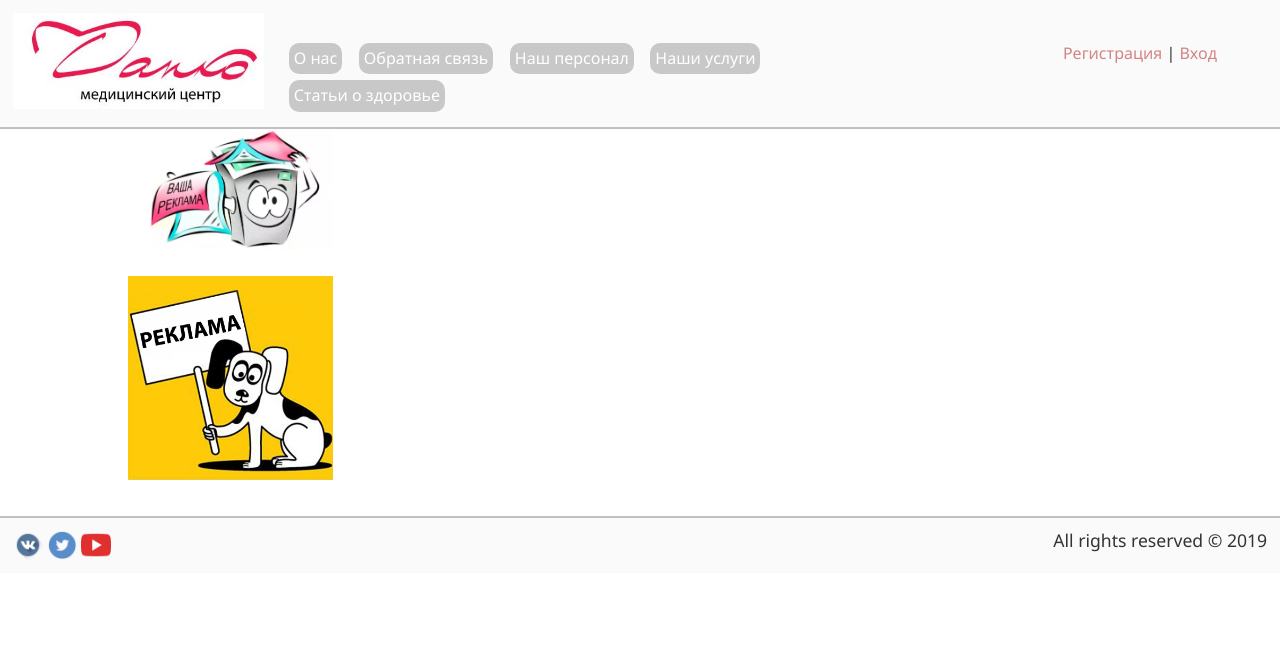
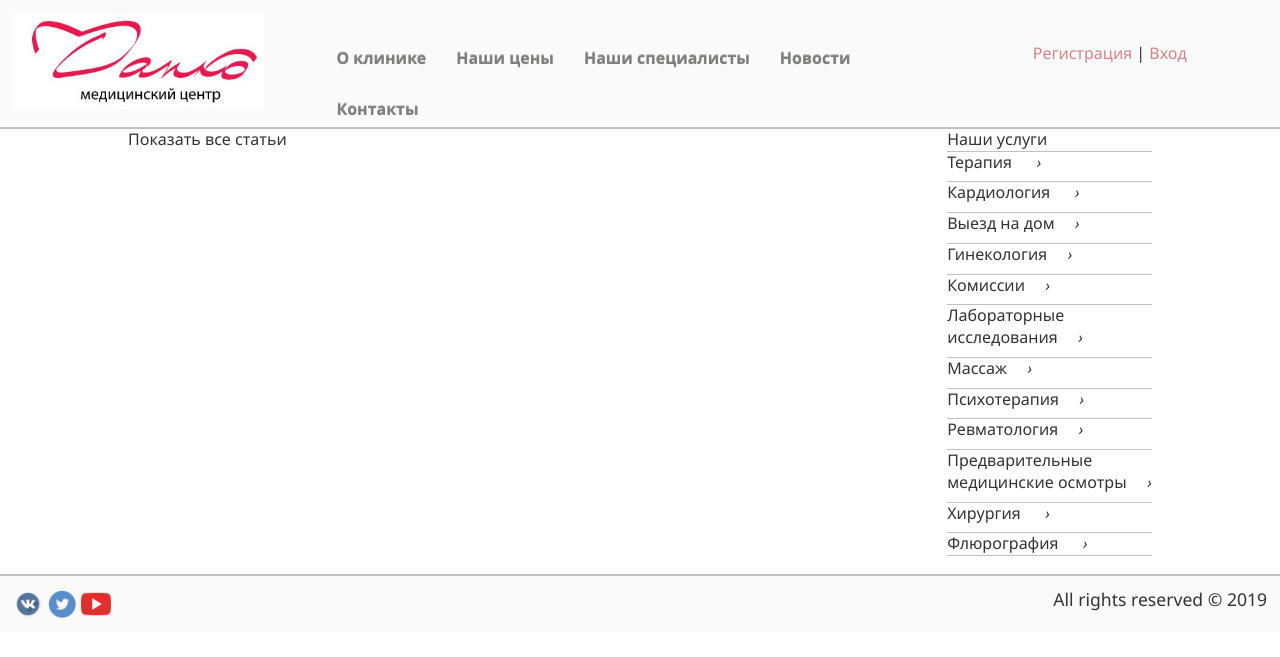
Before and after one commit to Slavko13/mysite, a PHP site: page /stats.php in a window 1280 px wide. Shown: the top 657 px of the page. Run offline with PHP 8.4, Linux system fonts and the light colour scheme; data that the repository does not hold is empty; some libraries are stand-ins or nearby versions.

Commit message:
Version 2.0

```diff
--- a/www/blocks/head.php
+++ b/www/blocks/head.php
@@ -1,4 +1,4 @@
 <meta charset="utf-8">
 <title> <?=$title?></title>
-<link rel="stylesheet" type="text/css" href="/../css/style3.css">
+<link rel="stylesheet" type="text/css" href="/../css/style14.css">
 <script src='https://ajax.googleapis.com/ajax/libs/jquery/3.2.1/jquery.min.js'></script>
--- a/www/blocks/header.php
+++ b/www/blocks/header.php
@@ -3,24 +3,54 @@
 		<a href="index.php" titel="На главную">
 		<span><img src="/img/Logo.jpg"></span> </a>
 	</div>
-		<div id="menuHead">
-			<a href="/about.php">
-			<div style="margin-right: 3%"> О нас </div>
-			 </a>
-			<a href="/feedback.php">
-				<div style="margin-right: 3%"> Обратная связь </div>
-			</a>
-			<a href="/feedback.php">
-				<div style="margin-right: 3%">Наш персонал </div>
-			</a>
-			<a href="/feedback.php">
-				<div style="margin-right: 3%"> Наши услуги </div>
-			</a>
-			<a href="stats.php">
-				<div  style="margin-top: 1%" > Статьи о здоровье </div>
-			</a>
+		<ul id="bar">
+  <li class="menu menu-hover">
+    <a href="" class="button">О клинике</a>
+    <ul class="submenu">
+      <li><a href="#">Menu item 1</a></li>
+      <li><a href="#">Menu item 2</a></li>
+      <li><a href="#">Menu item 3</a></li>
+      <li><a href="#">Menu item 4</a></li>
+    </ul>
+  </li>
+  <li class="menu menu-hover">
+    <a href="#" class="button">Наши цены</a>
+    <ul class="submenu">
+      <li><a href="#">Menu item 1</a></li>
+      <li><a href="#">Menu item 2</a></li>
+      <li><a href="#">Menu item 3</a></li>
+      <li><a href="#">Menu item 4</a></li>
+    </ul>
+  </li>
+  <li class="menu menu-hover">
+    <a href="#" class="button">Наши специалисты</a>
+    <ul class="submenu">
+      <li><a href="#">Menu item 1</a></li>
+      <li><a href="#">Menu item 2</a></li>
+      <li><a href="#">Menu item 3</a></li>
+      <li><a href="#">Menu item 4</a></li>
+    </ul>
+  </li>
+  <li class="menu menu-hover">
+    <a href="../stats.php" class="button">Новости</a>
+    <ul class="submenu">
+      <li><a href="#">Menu item 1</a></li>
+      <li><a href="#">Menu item 2</a></li>
+      <li><a href="#">Menu item 3</a></li>
+    </ul>
+  </li>
+  <li class="menu menu-hover">
+    <a href="#" class="button">Контакты</a>
+    <ul class="submenu">
+      <li><a href="#">Menu item 1</a></li>
+      <li><a href="#">Menu item 2</a></li>
+      <li><a href="#">Menu item 3</a></li>
+      <li><a href="#">Menu item 4</a></li>
+    </ul>
+  </li>
+</ul>
+		<div id="regAuth">
+			<a href="/regForm.php">Регистрация</a>  | <a href="auth.php">Вход</a>
 		</div>
-		<div id="regAuth">
-			<a href="/reg.php">Регистрация</a>  | <a href="auth.php">Вход</a>
-		</div>
+		<script src ="/../js/menu.js"></script>
 </header>
--- a/www/blocks/rightCol.php
+++ b/www/blocks/rightCol.php
@@ -1,8 +1,20 @@
 <div id="rightCol">
-	<div class="banner">
-		<img src="/img/banner_1.jpg" alt="Adv_1" title="Adv_2">
-	</div>
-	<div class="banner">
-	    <img src="/img/banner_2.jpg" alt="Adv_2" title="Adv_2">
-    </div>
+	<div class="nameRightCol" >Наши услуги</div>
+	<ul class="ourService">
+		<li>Терапия
+			<i class="angle">  </i>
+			</li>
+		<li> Кардиология <i class="angle">  </i> </li>
+		<li> Выезд на дом<i class="angle">  </i> </li>
+		<li> Гинекология<i class="angle">  </i> </li>
+		<li> Комиссии<i class="angle">  </i></li>
+		<li> Лабораторные исследования<i class="angle">  </i> </li>
+		<li>Массаж<i class="angle">  </i> </li>
+		<li> Психотерапия<i class="angle">  </i></li>
+		<li> Ревматология<i class="angle">  </i></li>
+		<li> Предварительные медицинские осмотры<i class="angle">  </i> </li>
+		<li>Хирургия <i class="angle">  </i></li>
+		<li style="border-bottom: 1px solid silver;"> Флюрография <i class="angle">  </i>	 </li>
+
+	</ul>
 </div>
--- a/www/css/style3.css
+++ b/www/css/style13.css
@@ -75,7 +75,7 @@ header #logo span {
 }
 
 header #menuHead {
-	width: 44%;
+	width: 54%;
 	float: left;
 	margin-top: 30px;
 	margin-left: 2%;
@@ -89,6 +89,9 @@ header #menuHead div {
 	border-radius: 10px;
 	color: #ffffff;
 
+	position: relative;
+	display: inline-block;
+
 }
 
 header #menuHead div:hover {
@@ -96,8 +99,9 @@ header #menuHead div:hover {
 
 }
 
+
 header #regAuth {
-	width: 30%;
+	width: 2	0%;
 	float: left;
 	text-align: right;
 	margin-top: 30px;
--- a/www/css/style2.css
+++ b/www/css/style14.css
@@ -74,30 +74,100 @@ header #logo span {
 	color: #E9967A;
 }
 
-header #menuHead {
-	width: 44%;
-	float: left;
-	margin-top: 30px;
-	margin-left: 2%;
+#bar {
+
+
+
+  height: 50px;
+  list-style: none;
+  margin: 20px auto;
+  padding: 0 10px;
+  width: 47%;
+  float:left;
+  margin-left:5%;
+}
+
+#bar > li {
+  float: left;
+  margin-right: 30px;
+  position: relative;
+}
+
+#bar > li > a {
+  color: #7d7f7d;
+  display: block;
+  font-weight: bold;
+  margin-right: 0;
+  padding: 15px 0;
+  text-decoration: none;
+  text-shadow: 0 -1px rgba(0, 0, 0, 0.25);
+  -webkit-transition: all 0.25s;
+}
+
+.menu .submenu {
+  background: #fff;
+  border-radius: 0px;
+  box-shadow: 0 1px 1px rgba(0, 0, 0, 0.5);
+  left: -12px;
+  list-style: none;
+  margin: 0;
+  opacity: 0;
+  padding: 0;
+  position: absolute;
+  top: 38px;
+  -webkit-transition: all 0.25s;
+  transition: all 0.25s;
+  visibility: hidden;
+  width: 200px;
+}
+
+.no-js .menu:hover .submenu,
+.menu-hover:hover .submenu,
+.menu-click.menu-active .submenu {
+  opacity: 1;
+  top: 100%;
+  visibility: visible;
+}
+
+.menu .submenu:before,
+.menu .submenu::before {
+  border-left: 6px solid transparent;
+  border-right: 6px solid transparent;
+  border-bottom: 6px solid white;
+  content: "";
+  height: 0;
+  left: 24px;
+  position: absolute;
+  top: -6px;
+  width: 0;
+}
+
+.menu .submenu li {
+  border-bottom: 1px solid #EBEBEB;
+  padding: 7px 10px;
+}
+
+.menu .submenu li:last-child {
+  border-bottom: none;
+}
+
+.menu .submenu a {
+  color: #777;
+  display: inline-block;
+  line-height: 1.2em;
+  padding: 5px 0;
+  text-decoration: none;
+}
+
+.menu .submenu a:hover {
+   color: #3F5883;
 }
 
 
-header #menuHead div {
-	float: left;
-	padding: 5px;
-	background-color: #c8c8c8;
-	border-radius: 10px;
-	color: #ffffff;
 
-}
-
-header #menuHead div:hover {
-	 	background-color: #e7e7e7;
-
-}
 
 header #regAuth {
-	width: 30%;
+	width: 20%;
 	float: left;
 	text-align: right;
 	margin-top: 30px;
@@ -131,7 +201,13 @@ header #regAuth {
 	margin-bottom: 10px;
 }
 
-#wrapper #leftCol #lastArticle h2{
+#wrapper #leftCol #lastArticle p, #wrapper #leftCol .prevArticle p {
+	width: 90%;
+	margin-left: 5%;
+}
+
+
+#wrapper #leftCol #lastArticle h2, #wrapper #leftCol .prevArticle h2 {
 	font-family: COMIC SANS MS, sans-serif;
 	margin-bottom: 5px;
 	font-size: 1.4em;
@@ -139,7 +215,8 @@ header #regAuth {
 }
 
 
-#wrapper #leftCol .prevArticle{
+
+#wrapper #leftCol .prevArticle {
 	width: 40%;
 	margin-left: 5%;
 	background-color: #f6f6f6;
@@ -147,7 +224,7 @@ header #regAuth {
 	float: left;
 }
 
-.nextStage a{
+#wrapper #leftCol #lastArticle div.nextStage, #wrapper #leftCol .prevArticle div.nextStage {
 	float: left;
 	padding: 5px;
 	background-color: #636363;
@@ -156,7 +233,9 @@ header #regAuth {
 	margin-top: 5px;
 }
 
-.nextStage a:hover{
+
+
+#wrapper #leftCol #lastArticle div.nextStage:hover, #wrapper #leftCol .prevArticle div.nextStage:hover {
 	color: #ffffff;
 	background-color: #c8c8c8;
 
@@ -167,14 +246,22 @@ header #regAuth {
 #wrapper #rightCol{
 	width: 20%;
 	float: left;
+	border-top:13%;
+}
+
+#wrapper #rightCol li{
+	margin-bottom: 4%;
+	list-style: none;
+	border-top: 1px solid silver;
+
+}
+#wrapper #rightCol li i:before{
+	content: "\203A";
+	margin-left: 10%;
+
 }
 
 
-#wrapper #rightCol .banner{
-	float: left;
-	width: 100%;
-	margin-bottom: 20px;
-}
 
 /* Styles for footer */
 
--- /dev/null
+++ b/www/js/menu.js
@@ -0,0 +1,23 @@
+document.getElementById('menuHead').onmouseover = function(event){
+	var target = event.target;
+	if (target.className == 'menu-item'){
+		var s = target.getElementsByClassName('submenu');
+
+		s[0].style.display = 'block';
+	}
+}
+document.onmouseover = function(event){
+	var target = event.target;
+	console.log(event.target);
+	if (target.className!='menu-item' && target.className!='submenu'){
+		closeMenu();
+	}
+}
+
+function closeMenu(){
+	var menu = document.getElementById('menuHead');
+	var sub = document.getElementsByClassName('submenu');
+	for (var i = 0; i<sub.length; i++){
+		sub[i].style.display="none";
+	}
+}
--- a/www/stats.php
+++ b/www/stats.php
@@ -33,8 +33,11 @@
 
 					}
 			?>
+		<p style="float: left;"> Показать все статьи <p>
 		</div>
+
 	<?php require_once 'blocks/rightCol.php'?>
+
 	</div>
 
 	<?php require_once 'blocks/footer.php' ?>
```
Also changed, not shown: www/about.php (added, +17 -0 lines), www/css/styler.css (deleted, +0 -180 lines), www/functions/index.html (added, +42 -0 lines), www/regForm.php (added, +85 -0 lines), www/css/style.css (deleted), www/img/arrow.png (added).
